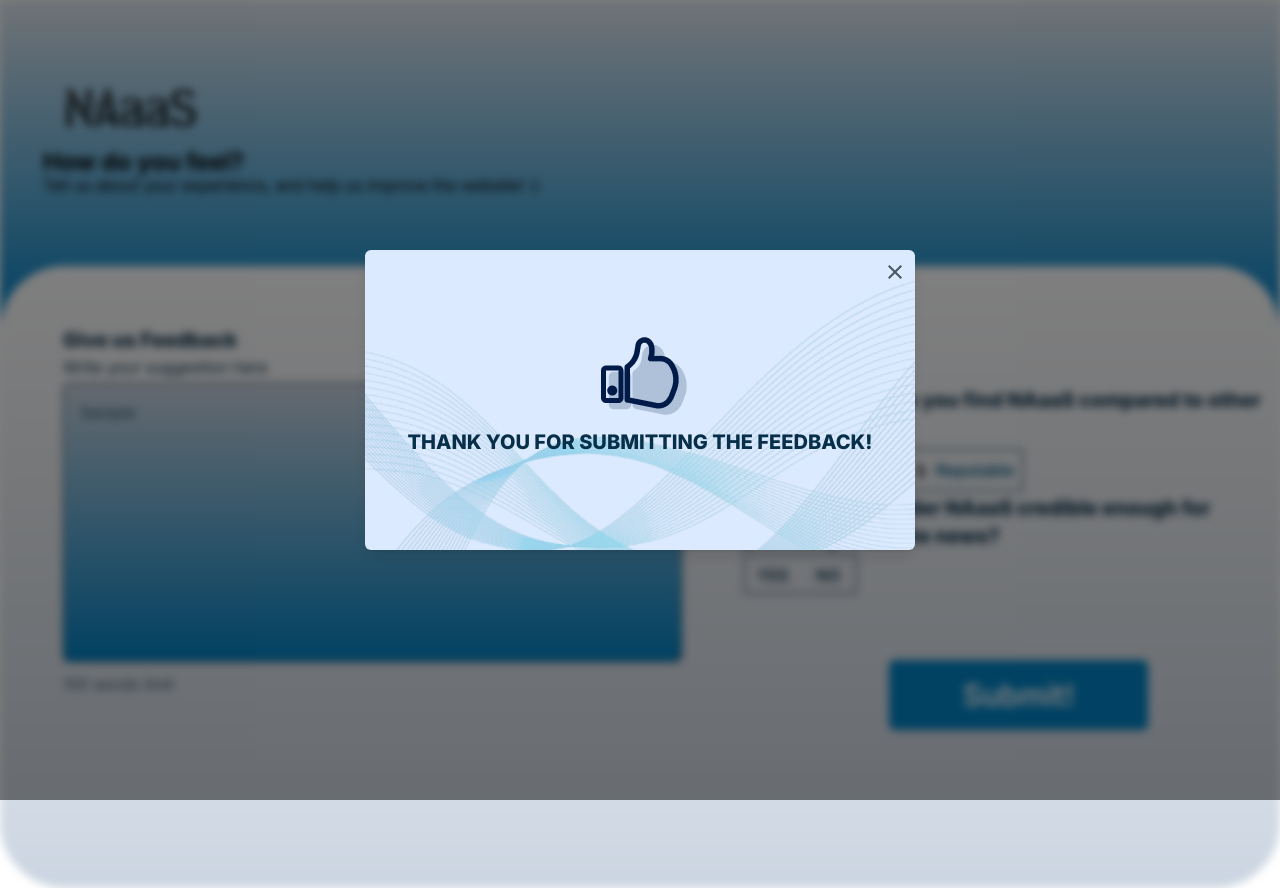
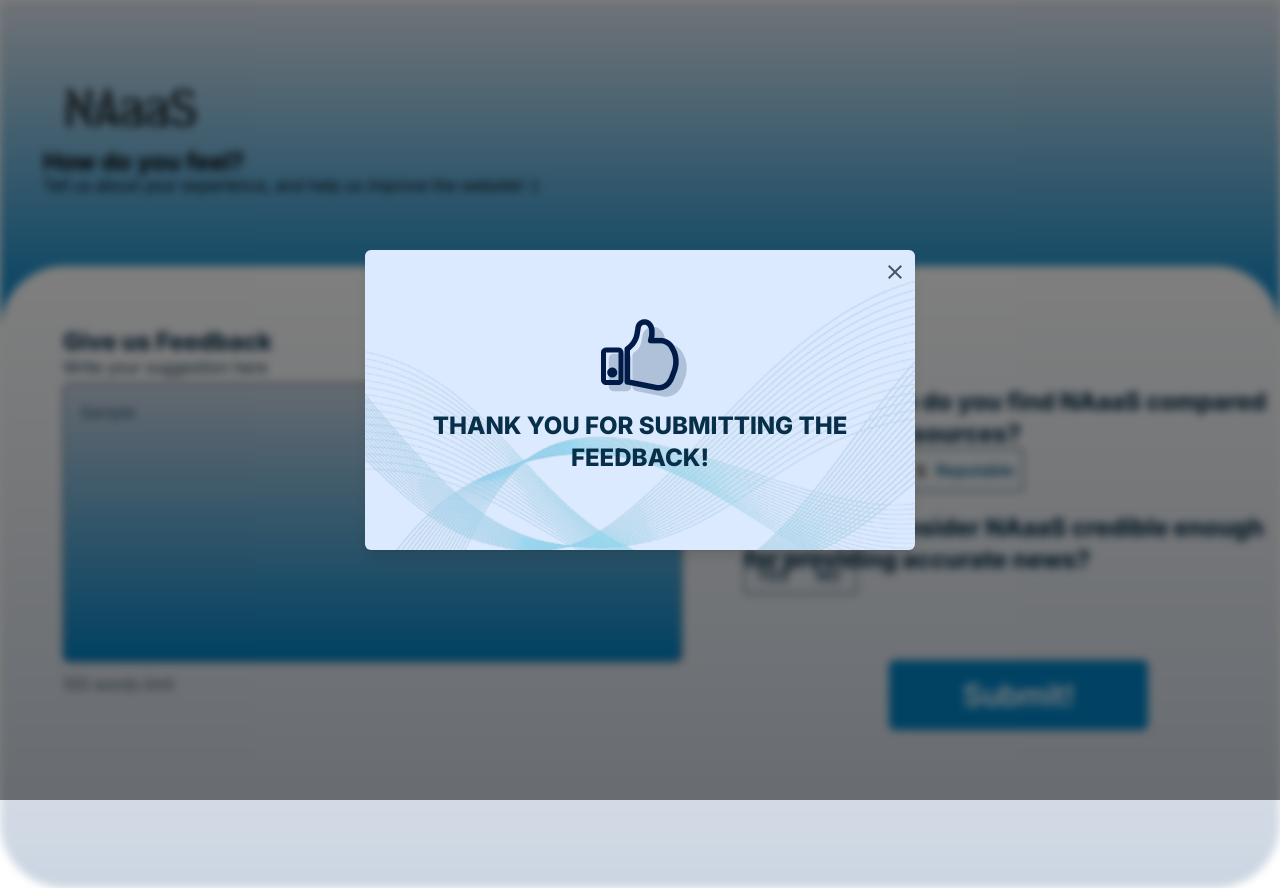
Before and after one commit to PCN-LAB/naas-frontend, a React (Create React App) app: page /Feedback in a window 1280 px wide. Both pictures are taken after typing "Sample" into the empty fields and a click on the button "Submit!". Built offline with nearby package versions, Linux system fonts and the light colour scheme; the HTML template or start-up script is replaced by a standard one.

Commit message:
Fix margins and remove credits section

```diff
--- a/src/components/MapComponent.jsx
+++ b/src/components/MapComponent.jsx
@@ -68,7 +68,7 @@ const MapComponent = () => {
             fillOpacity: 0.7,
             color: selectedRegion && selectedRegion.feature.properties.NAME_3 === feature.properties.NAME_3
                 ? selectedRegion.color
-                : 'transparent',
+                : 'green',
             fillColor: selectedRegion && selectedRegion.feature.properties.NAME_3 === feature.properties.NAME_3
                 ? selectedRegion.color
                 : 'transparent',
--- a/src/pages/Feedback.jsx
+++ b/src/pages/Feedback.jsx
@@ -50,7 +50,7 @@ const Feedback = () => {
           <img src={logo} alt="Logo" className="h-24" />
         </div>
         <div className="absolute w-full h-[622px] left-0 top-[266px] bg-gradient-to-b from-white to-slate-300 rounded-[65px]"></div>
-        <div className="mt-14 absolute left-[63px] top-[270px] text-sky-950 text-xl font-extrabold">Give us Feedback</div>
+        <div className="mt-14 absolute left-[63px] top-[270px] text-sky-950 text-2xl font-extrabold">Give us Feedback</div>
         <div className="absolute left-[63px] top-[355px] text-sky-950 text-base font-normal">Write your suggestion here</div>
         <textarea
           className="absolute left-[63px] top-[383px] w-[619px] h-[279px] p-4 bg-gradient-to-b from-slate-300 to-sky-600 border border-sky-950 rounded-md text-sky-950 text-base font-light"
@@ -59,7 +59,7 @@ const Feedback = () => {
           onChange={handleFeedbackChange}
         ></textarea>
         <div className="absolute left-[63px] top-[672px] text-sky-950 text-base font-light">100 words limit</div>
-        <div className="absolute left-[744px] top-[386px] text-sky-950 text-xl font-extrabold">How reputable do you find NAaaS compared to other news sources?</div>
+        <div className="absolute left-[744px] top-[386px] text-sky-950 text-2xl font-extrabold">How reputable do you find NAaaS compared to other news sources?</div>
         <div className="absolute left-[744px] top-[449px] flex items-center gap-1 border border-sky-950 p-2">
           <div className="text-sky-800 text-base font-semibold">Barely</div>
           {[1, 2, 3, 4, 5].map((value) => (
@@ -76,7 +76,7 @@ const Feedback = () => {
           ))}
           <div className="text-sky-800 text-base font-semibold">Reputable</div>
         </div>
-        <div className="absolute left-[744px] top-[494px] text-sky-950 text-xl font-extrabold">Would you consider NAaaS credible enough for providing accurate news?</div>
+        <div className="absolute left-[744px] top-[512px] text-sky-950 text-2xl font-extrabold">Would you consider NAaaS credible enough for providing accurate news?</div>
         <div className="absolute left-[744px] top-[554px] flex items-center gap-4 border border-sky-950 p-2">
           <div
             className={`w-[39.53px] h-[22px] shadow text-center text-base font-semibold cursor-pointer ${
@@ -113,7 +113,7 @@ const Feedback = () => {
             <div>
               <img src={thumbsup} />
             </div>
-            <div className="text-center text-sky-950 text-xl font-extrabold mb-4">
+            <div className="text-center text-sky-950 text-2xl font-extrabold mb-4">
               THANK YOU FOR SUBMITTING THE FEEDBACK!
             </div>
             <button
--- a/src/pages/LandingPage.jsx
+++ b/src/pages/LandingPage.jsx
@@ -204,7 +204,7 @@ function LandingPage() {
                 <img style={{ marginTop: "5%" }} src={news}></img>
             </div>
 
-            {/* Credits Section */}
+            {/* Credits Section
             <div className='flex flex-col justify-center items-center' style={{ marginTop: "8%" }}>
                 <div className="w-[156px] h-[63px] text-sky-950 text-[52px] font-bold font-Poppins">Credits</div>
                 <div className="flex flex-col items-center " style={{ marginTop: "4%" }}>
@@ -222,11 +222,11 @@ function LandingPage() {
                         />
                     </div>
                 </div>
-            </div>
+            </div> */}
 
             {/* meet our team */}
 
-            <div class="w-full h-[1090px] pl-[248px] pr-[95px] py-16 bg-white flex-col justify-start items-start gap-[120px] inline-flex" style={{ marginTop: "5%", marginLeft: '10%'}}>
+            <div class="w-full h-[1090px] pl-[248px] pr-[95px] py-16 bg-white flex-col justify-start items-start gap-[120px] inline-flex" style={{ marginTop: "5%", marginLeft: '10%' }}>
 
                 <div class="self-stretch h-[172px] flex-col justify-center items-start gap-4 flex">
                     <div class="self-stretch h-[172px] flex-col justify-center items-start gap-6 flex">
```
